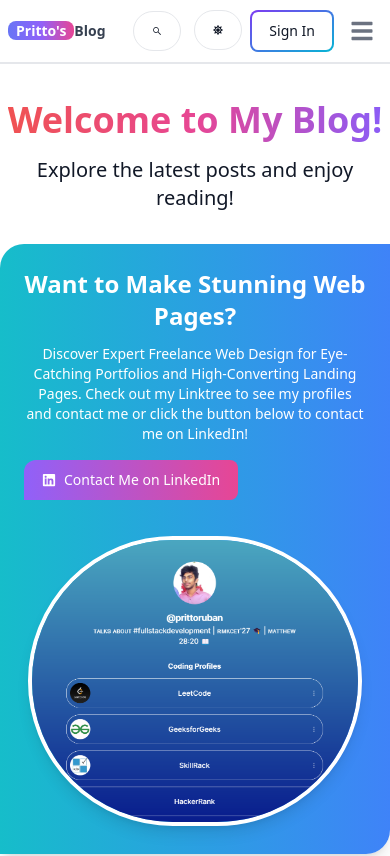
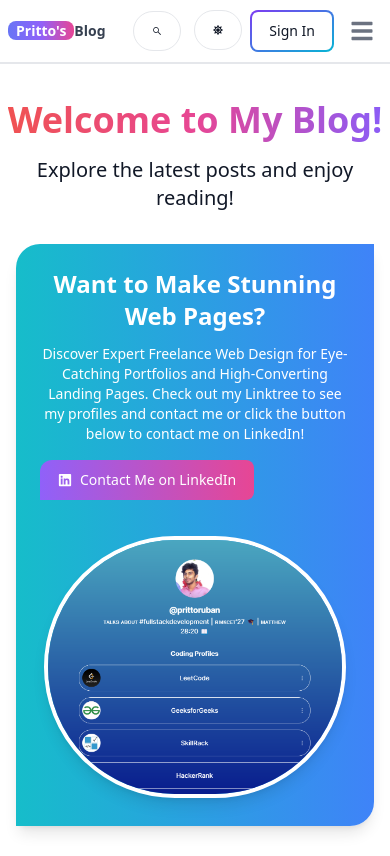
Before and after one commit to PrittoRuban/MERN_Blog, a React (Vite) app in the folder Client/: page / in a window 390 px wide. Shown: the top 856 px of the page. Built offline with nearby package versions, Linux system fonts and the light colour scheme; no server answers.

Commit message:
update call to action

```diff
--- a/Client/src/components/AboutHero.jsx
+++ b/Client/src/components/AboutHero.jsx
@@ -248,7 +248,7 @@
           ))}
         </motion.div>
       </div>
-      <motion.div className="mt-5">
+      <motion.div className="mt-8 md:mt-5 ml-2 mr-2">
         <CallToAction />
       </motion.div>
       <motion.h3
--- a/Client/src/components/WelcomeMessage.jsx
+++ b/Client/src/components/WelcomeMessage.jsx
@@ -16,7 +16,7 @@
         style={springProps}
         className="text-4xl md:text-6xl font-bold text-center my-4"
       >
-        <span className="bg-clip-text text-transparent bg-gradient-to-r from-red-500 via-pink-500 to-violet-500 dark:from-violet-500 dark:via-pink-500 dark:to-red-500">
+        <span className="ml-1 mr-1 bg-clip-text text-transparent bg-gradient-to-r from-red-500 via-pink-500 to-violet-500 dark:from-violet-500 dark:via-pink-500 dark:to-red-500">
           Welcome to My Blog!
         </span>
       </animated.h1>
@@ -26,7 +26,7 @@
       >
         Explore the latest posts and enjoy reading!
       </animated.p>
-      <animated.div>
+      <animated.div className='ml-4 mr-4 mb-6'>
         <CallToAction />
       </animated.div>
     </div>
```
